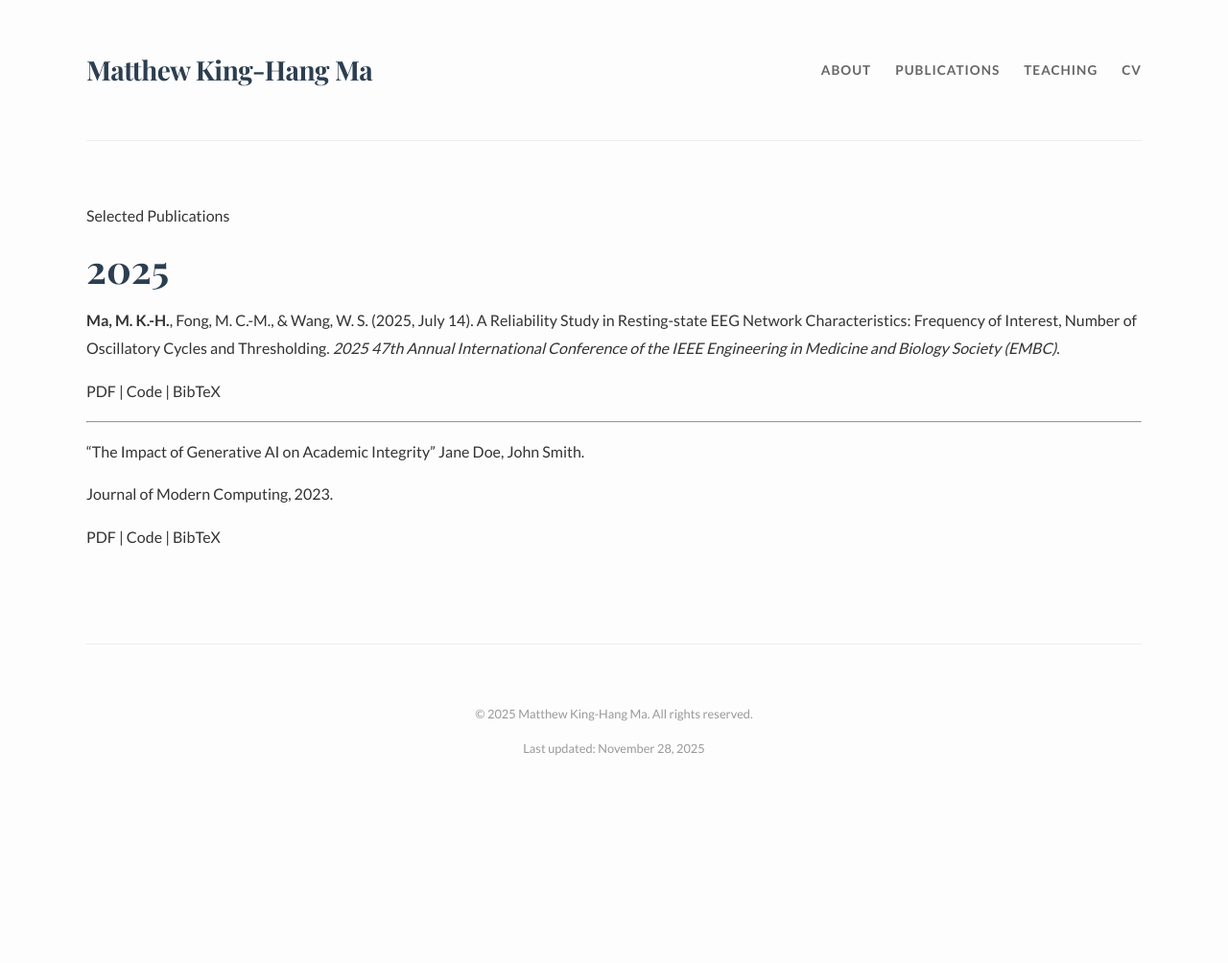
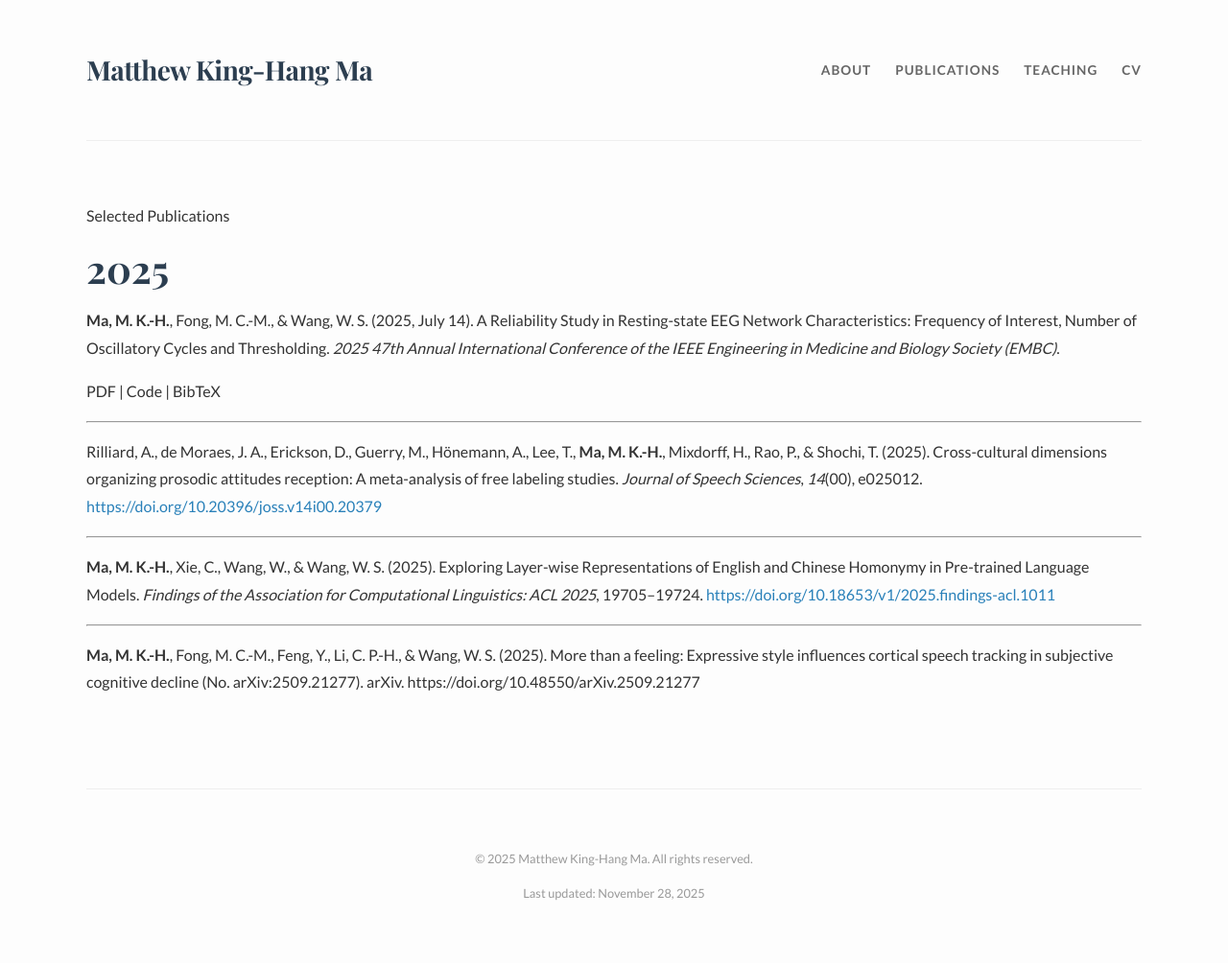
Before and after one commit to neurothew/neurothew.github.io, a Jekyll site: the page built from publications.md, in a window 1280 px wide. Shown: the whole page at 96% size. Built offline with Jekyll 4.4.1, drawn with Linux system fonts in a browser that asks for light colours; before the commit the page ends 900 px from its top, so only the background shows below that.

Commit message:
update publications

```diff
--- a/publications.md
+++ b/publications.md
@@ -13,10 +13,12 @@ PDF \| Code \| BibTeX
 
 ---
 
+Rilliard, A., de Moraes, J. A., Erickson, D., Guerry, M., Hönemann, A., Lee, T., **Ma, M. K.-H.**, Mixdorff, H., Rao, P., & Shochi, T. (2025). Cross-cultural dimensions organizing prosodic attitudes reception: A meta-analysis of free labeling studies. _Journal of Speech Sciences_, _14_(00), e025012. [https://doi.org/10.20396/joss.v14i00.20379](https://doi.org/10.20396/joss.v14i00.20379)
 
+---
 
-"The Impact of Generative AI on Academic Integrity" Jane Doe, John Smith.
+**Ma, M. K.-H.**, Xie, C., Wang, W., & Wang, W. S. (2025). Exploring Layer-wise Representations of English and Chinese Homonymy in Pre-trained Language Models. _Findings of the Association for Computational Linguistics: ACL 2025_, 19705–19724. [https://doi.org/10.18653/v1/2025.findings-acl.1011](https://doi.org/10.18653/v1/2025.findings-acl.1011)
 
-Journal of Modern Computing, 2023.
+---
 
-PDF \| Code \| BibTeX
+**Ma, M. K.-H.**, Fong, M. C.-M., Feng, Y., Li, C. P.-H., & Wang, W. S. (2025). More than a feeling: Expressive style influences cortical speech tracking in subjective cognitive decline (No. arXiv:2509.21277). arXiv. https://doi.org/10.48550/arXiv.2509.21277
```
